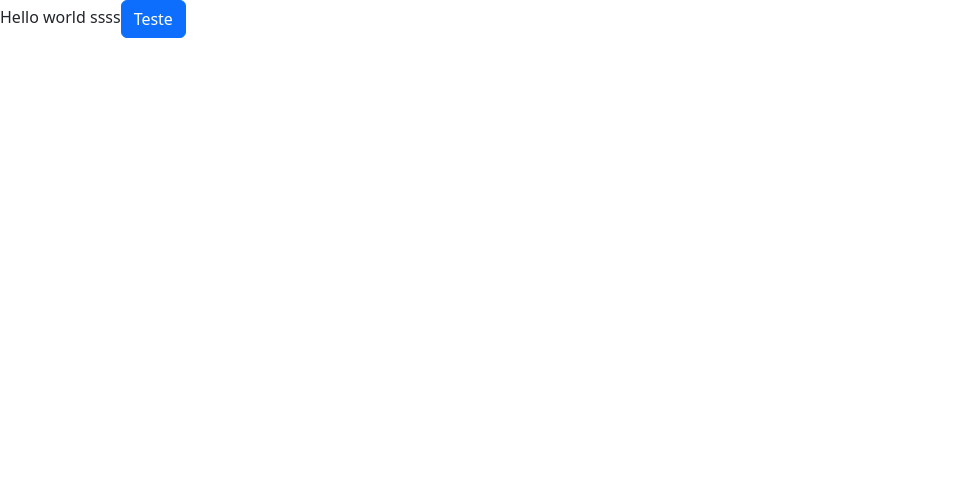
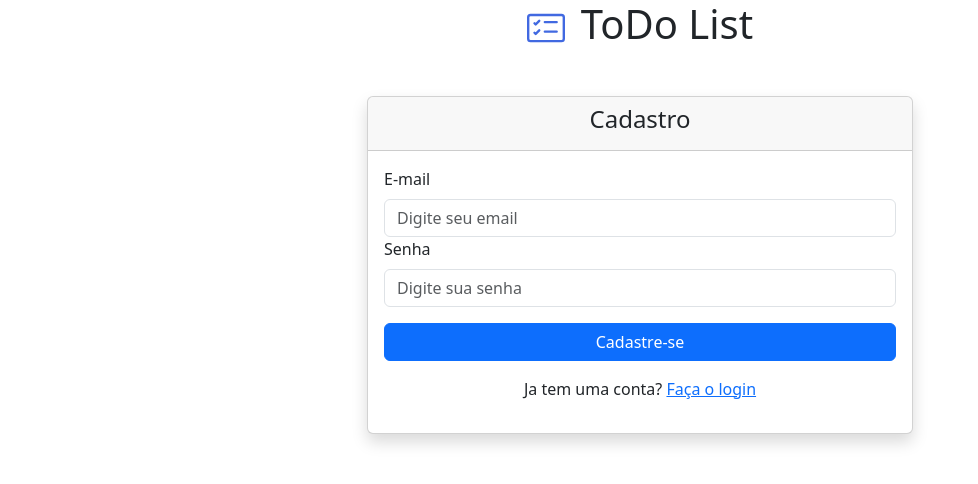
Before and after one commit to vkstheone/todolist, a React (Create React App) app: page /register in a window 1280 px wide. Shown: the top 484 px of the page, without its empty margins (0-978 px from the left). Built offline with nearby package versions, Linux system fonts and the light colour scheme.

Commit message:
pagina de registro

```diff
--- /dev/null
+++ b/src/firebaseConnection.js
@@ -0,0 +1,28 @@
+// Import the functions you need from the SDKs you need
+import { initializeApp } from "firebase/app";
+import { getFirestore } from "firebase/firestore";
+import { getAnalytics } from "firebase/analytics";
+
+import { getAuth } from "firebase/auth";
+// TODO: Add SDKs for Firebase products that you want to use
+// https://firebase.google.com/docs/web/setup#available-libraries
+
+// Your web app's Firebase configuration
+// For Firebase JS SDK v7.20.0 and later, measurementId is optional
+const firebaseConfig = {
+  apiKey: "AIzaSyAJ0YE6WbSPmKAyBQhT5x1mG0fBNZsw068",
+  authDomain: "react-5b908.firebaseapp.com",
+  projectId: "react-5b908",
+  storageBucket: "react-5b908.firebasestorage.app",
+  messagingSenderId: "950033304608",
+  appId: "1:950033304608:web:6cdaf9241695b86508c045",
+  measurementId: "G-N4QLK10S91"
+};
+
+// Initialize Firebase
+const fireBaseApp = initializeApp(firebaseConfig);
+const db = getFirestore(fireBaseApp)
+const auth = getAuth(fireBaseApp)
+//  const analytics = getAnalytics(app);
+
+export{db, auth}
--- /dev/null
+++ b/src/pages/admin/Admin.js
@@ -0,0 +1,15 @@
+import { useState } from "react";
+
+function Admin(){
+
+
+    return(
+        <div>
+            <h2>
+                Admin
+            </h2>
+        </div>
+    )
+}
+
+export default Admin;
--- a/src/pages/home/index.js
+++ b/src/pages/home/index.js
@@ -2,22 +2,30 @@ import 'bootstrap/dist/css/bootstrap.min.css'
 import * as Icon from 'react-bootstrap-icons'
 import React, {useState, useEffect, useMemo, useCallback} from 'react';
 import { Link } from 'react-router-dom';
-
+import { signInWithEmailAndPassword } from 'firebase/auth';
+import { useNavigate } from 'react-router-dom';
+import { auth } from '../../firebaseConnection';
 
 function Home() {
     const [email, setEmail ] = useState('')
     const [password, setPassword ] = useState('')
+    const navigate = useNavigate();
 
-    function hadlleLogin(e){
+    async function hadlleLogin(e){
         e.preventDefault()
 
         if(email !=='' && password !==''){
-            alert('Login com sucesso')
+            await signInWithEmailAndPassword (auth, email, password)
+            .then(() =>{
+                navigate('/admin',{replace: true})
+            })
+            .catch(() =>{
+                alert('email e senha errado')
+            })
         }else{
             alert('Prencha todos os campos')
         }
     }
-
 
   return (
     <div className='container mt-t'   >
--- a/src/pages/register/index.js
+++ b/src/pages/register/index.js
@@ -1,12 +1,73 @@
 import 'bootstrap/dist/css/bootstrap.min.css'
-//import React, {useState, useEffect, useMemo, useCallback} from 'react';
+import * as Icon from 'react-bootstrap-icons'
+import React, {useState, useEffect, useMemo, useCallback} from 'react';
+import { Link, Navigate, replace, useNavigate } from 'react-router-dom';
+import { createUserWithEmailAndPassword } from 'firebase/auth';
+import { auth } from '../../firebaseConnection';
+
 
 
 function Register() {
+    const [email, setEmail ] = useState('')
+    const [password, setPassword ] = useState('')
+    const navigate = useNavigate();
+
+    async function hadlleRegister(e){
+        e.preventDefault()
+
+        if(email !=='' && password !==''){
+            await createUserWithEmailAndPassword(auth, email, password)
+            .then(() =>{
+                navigate('/admin',{replace: true})
+            })
+            .catch((error) =>{
+                console.log(error)
+            })
+        }else{
+            alert('Prencha todos os campos')
+        }
+    }
+
+
   return (
-    <div>
-        Hello world ssss
-        <button className='btn btn-primary'>Teste</button>
+    <div className='container mt-t'   >
+        <div className='row justify-content-center'>
+            <div className='col-md-6'>
+                <h1 className='text-center'>
+                    <Icon.CardChecklist className='me-3' color='royalblue' size='38'/>
+                    ToDo List
+                </h1>
+                <div className='card shadow mt-5'>
+                    <div className='card-header text-center'>
+                        <h4>Cadastro</h4>
+                    </div>
+                    <div className='card-body'>
+                        <form onSubmit={hadlleRegister}>
+                            <div className='mb3'>
+                                <label className='form-label'>E-mail</label>
+                                <input type='email' className='form-control' placeholder='Digite seu email'
+                                value={email} onChange={(e) =>{setEmail(e.target.value)}}/>
+                            </div>
+                              <div className='mb3'>
+                                <label className='form-label'>Senha</label>
+                                <input type='password' className='form-control' placeholder='Digite sua senha'
+                                value={password} onChange={(e) =>{setPassword(e.target.value)}}/>
+                            </div>
+                            <button className='btn btn-primary w-100 mt-3'>Cadastre-se</button>
+                            <p className='text-center mt-3'> {'Ja tem uma conta? '}
+                                <Link to="/">
+                                    Faça o login
+                                </Link>
+                            </p>
+                        </form>
+                    </div>
+
+                </div>
+
+            </div>
+
+        </div>
+
     </div>
  );
 }
--- a/src/router.js
+++ b/src/router.js
@@ -2,6 +2,7 @@ import { BrowserRouter, Routes, Route } from "react-router-dom";
 
 import Home from "./pages/home";
 import Register from "./pages/register";
+import Admin from "./pages/admin/Admin";
 
 function RouteApp(){
     return (
@@ -9,6 +10,7 @@ function RouteApp(){
             <Routes>
                 <Route path="/" element={<Home />} />
                 <Route path="/register" element={<Register />} />
+                <Route path="/admin" element={<Admin/>} />
 
 
             </Routes>
```
